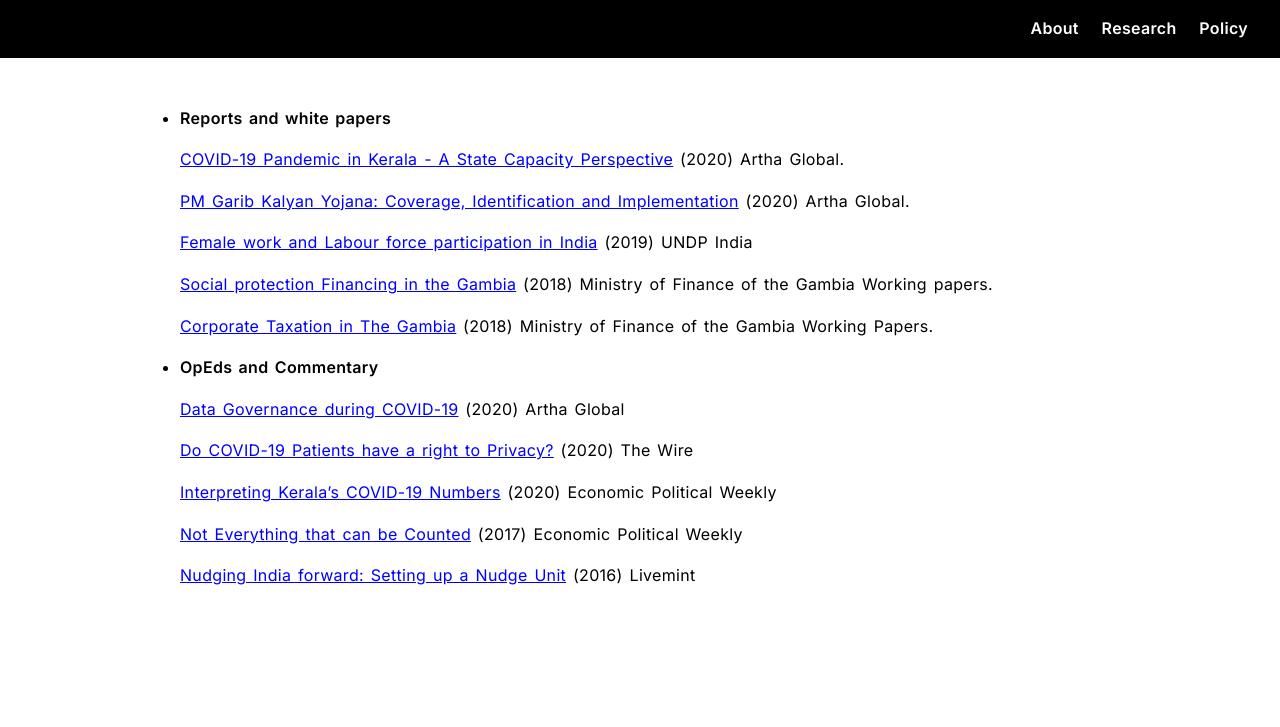
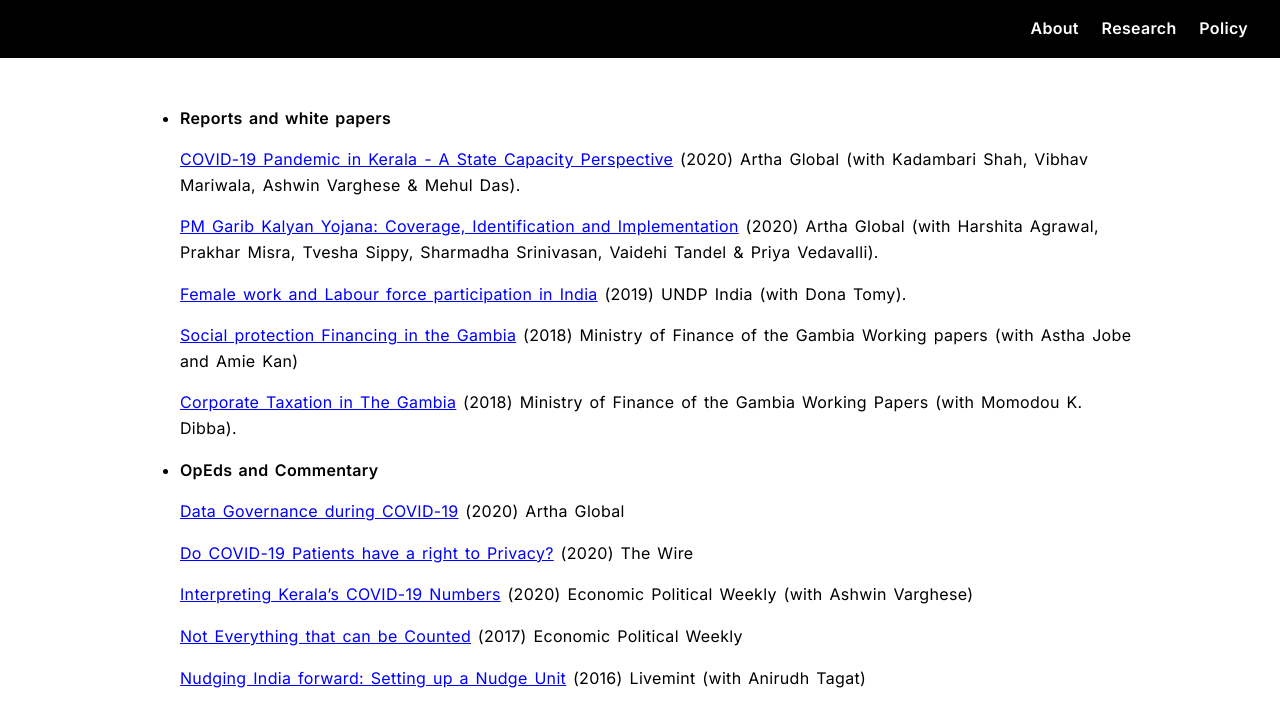
Before and after one commit to snehapmenon/snehapmenon.github.io, a Jekyll site: the page built from policy.md, in a window 1280 px wide. Shown: the top 727 px of the page. Built offline with Jekyll 4.4.1, drawn with Linux system fonts in a browser that asks for light colours.

Commit message:
Update policy.md

```diff
--- a/policy.md
+++ b/policy.md
@@ -7,15 +7,15 @@ permalink: /policy.html
 
 - **Reports and white papers**
 
-  <a href="https://artha.global/working-paper/the-first-wave-of-covid-19-in-kerala-a-state-capacity-perspective/" style="color: blue; " target="_blank"  rel="noopener noreferrer" >COVID-19 Pandemic in Kerala - A State Capacity Perspective</a> (2020) Artha Global.
+  <a href="https://artha.global/working-paper/the-first-wave-of-covid-19-in-kerala-a-state-capacity-perspective/" style="color: blue; " target="_blank"  rel="noopener noreferrer" >COVID-19 Pandemic in Kerala - A State Capacity Perspective</a> (2020) Artha Global (with Kadambari Shah, Vibhav Mariwala, Ashwin Varghese & Mehul Das).
 
-  <a href="https://artha.global/working-paper/pm-garib-kalyan-yojana-coverage-identification-and-implementation/" style="color: blue; " target="_blank"  rel="noopener noreferrer" >PM Garib Kalyan Yojana: Coverage, Identification and Implementation</a> (2020) Artha Global.
+  <a href="https://artha.global/working-paper/pm-garib-kalyan-yojana-coverage-identification-and-implementation/" style="color: blue; " target="_blank"  rel="noopener noreferrer" >PM Garib Kalyan Yojana: Coverage, Identification and Implementation</a> (2020) Artha Global (with Harshita Agrawal, Prakhar Misra, Tvesha Sippy, Sharmadha Srinivasan, Vaidehi Tandel & Priya Vedavalli).
 
-  <a href="https://www.undp.org/sites/g/files/zskgke326/files/migration/in/Women-at-Work-Report.pdf" style="color: blue; " target="_blank"  rel="noopener noreferrer" >Female work and Labour force participation in India</a> (2019) UNDP India
+  <a href="https://www.undp.org/sites/g/files/zskgke326/files/migration/in/Women-at-Work-Report.pdf" style="color: blue; " target="_blank"  rel="noopener noreferrer" >Female work and Labour force participation in India</a> (2019) UNDP India (with Dona Tomy).
 
-  <a href="https://mofea.gov.gm/wp-content/uploads/2024/03/Social-Protection-Financing-In-The-Gambia-working-Paper-2.pdf" style="color: blue; " target="_blank"  rel="noopener noreferrer" >Social protection Financing in the Gambia</a> (2018) Ministry of Finance of the Gambia Working papers.
+  <a href="https://mofea.gov.gm/wp-content/uploads/2024/03/Social-Protection-Financing-In-The-Gambia-working-Paper-2.pdf" style="color: blue; " target="_blank"  rel="noopener noreferrer" >Social protection Financing in the Gambia</a> (2018) Ministry of Finance of the Gambia Working papers (with Astha Jobe and Amie Kan)
 
-  <a href="https://mofea.gov.gm/wp-content/uploads/2024/03/Corporate-Income-Taxation-in-The-Gambia-2018-working-Paper-1-.pdf" style="color: blue; " target="_blank"  rel="noopener noreferrer" >Corporate Taxation in The Gambia</a> (2018) Ministry of Finance of the Gambia Working Papers.
+  <a href="https://mofea.gov.gm/wp-content/uploads/2024/03/Corporate-Income-Taxation-in-The-Gambia-2018-working-Paper-1-.pdf" style="color: blue; " target="_blank"  rel="noopener noreferrer" >Corporate Taxation in The Gambia</a> (2018) Ministry of Finance of the Gambia Working Papers (with Momodou K. Dibba).
 
 
  - **OpEds and Commentary**
@@ -24,8 +24,8 @@ permalink: /policy.html
 
    <a href="https://science.thewire.in/health/do-indias-covid-19-patients-have-a-right-to-privacy/" style="color: blue; " target="_blank"  rel="noopener noreferrer" >Do COVID-19 Patients have a right to Privacy?</a> (2020) The Wire
 
-   <a href="https://www.epw.in/engage/article/interpreting-keralas-covid-19-numbers" style="color: blue; " target="_blank"  rel="noopener noreferrer" >Interpreting Kerala’s COVID-19 Numbers</a> (2020) Economic Political Weekly
+   <a href="https://www.epw.in/engage/article/interpreting-keralas-covid-19-numbers" style="color: blue; " target="_blank"  rel="noopener noreferrer" >Interpreting Kerala’s COVID-19 Numbers</a> (2020) Economic Political Weekly (with Ashwin Varghese)
 
-   <a href="www.epw.in/journal/2017/32/commentary/not-everything-can-be-counted-counted.html" style="color: blue; " target="_blank"  rel="noopener noreferrer" > Not Everything that can be Counted</a> (2017) Economic Political Weekly
+   <a href="https://www.epw.in/journal/2017/32/commentary/not-everything-can-be-counted-counted.html" style="color: blue; " target="_blank"  rel="noopener noreferrer" > Not Everything that can be Counted</a> (2017) Economic Political Weekly
 
-   <a href="https://www.livemint.com/Politics/nlDZwTwdUE1nZqPRxORHeJ/Nudging-India-forward-Setting-up-a-nudge-unit.html" style="color: blue; " target="_blank"  rel="noopener noreferrer" >Nudging India forward: Setting up a Nudge Unit</a> (2016) Livemint
+   <a href="https://www.livemint.com/Politics/nlDZwTwdUE1nZqPRxORHeJ/Nudging-India-forward-Setting-up-a-nudge-unit.html" style="color: blue; " target="_blank"  rel="noopener noreferrer" >Nudging India forward: Setting up a Nudge Unit</a> (2016) Livemint (with Anirudh Tagat)
```
